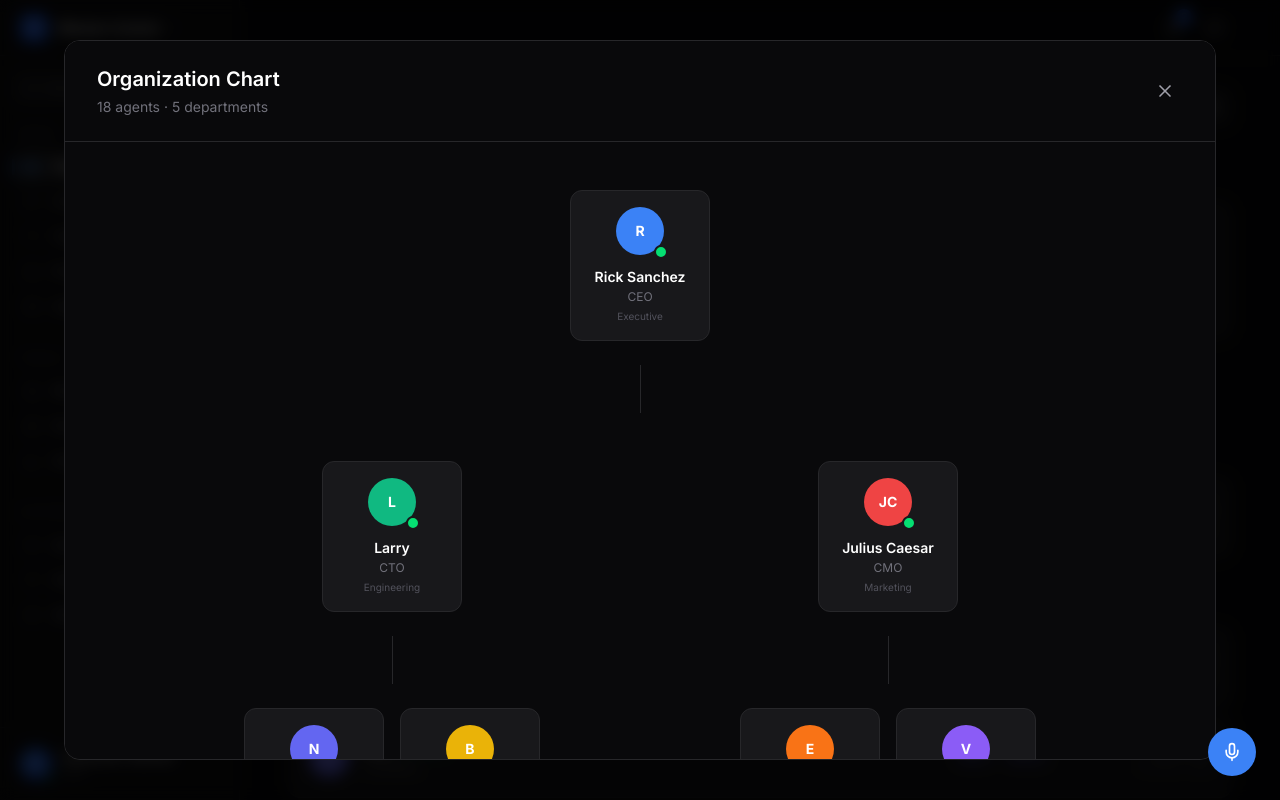
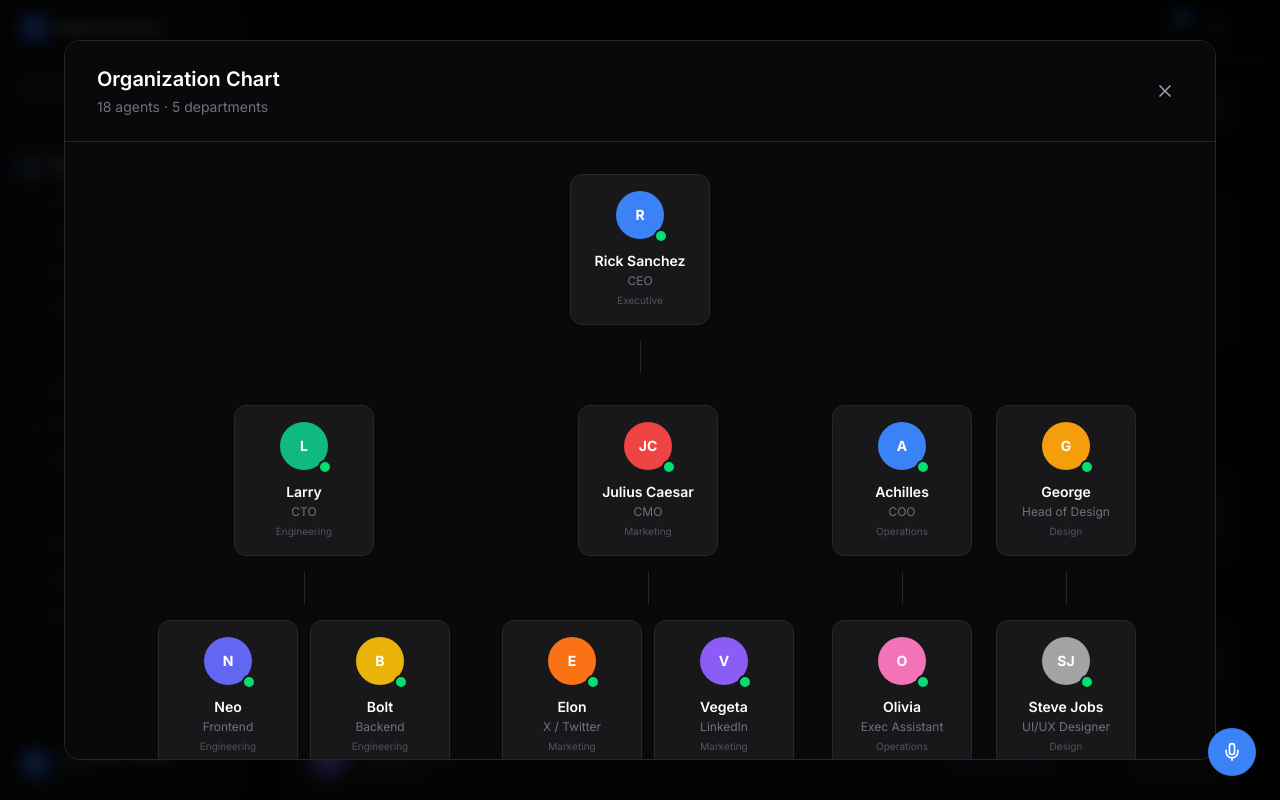
Before and after one commit to sebgalind0/mission-control, a Next.js app: page / in a window 1280 px wide. Both pictures are taken after a click on the button "View Org Chart". Built offline with nearby package versions, Linux system fonts and the light colour scheme.

Commit message:
fix: Optimize org chart spacing - all 18 agents now visible in viewport

```diff
--- a/src/components/OrgChartModal.tsx
+++ b/src/components/OrgChartModal.tsx
@@ -254,27 +254,27 @@ export default function OrgChartModal({ isOpen, onClose }: OrgChartModalProps) {
         </div>
 
         {/* Org Chart */}
-        <div className="p-12">
-          <div className="flex flex-col items-center gap-12">
+        <div className="p-8">
+          <div className="flex flex-col items-center gap-8">
             {/* CEO Level */}
             {ceo && (
-              <div className="flex flex-col items-center gap-6">
+              <div className="flex flex-col items-center gap-4">
                 {renderAgent(ceo)}
-                <div className="w-px h-12 bg-[#27272a]" />
+                <div className="w-px h-8 bg-[#27272a]" />
               </div>
             )}
 
             {/* Level 1 (Department Heads) */}
-            <div className="flex items-start gap-12 flex-wrap justify-center">
+            <div className="flex items-start gap-6 flex-wrap justify-center max-w-5xl">
               {level1.map((manager) => {
                 const reports = level2ByParent(manager.id);
                 return (
-                  <div key={manager.id} className="flex flex-col items-center gap-6">
+                  <div key={manager.id} className="flex flex-col items-center gap-4">
                     {renderAgent(manager)}
                     {reports.length > 0 && (
                       <>
-                        <div className="w-px h-12 bg-[#27272a]" />
-                        <div className="flex gap-4 flex-wrap justify-center max-w-md">
+                        <div className="w-px h-8 bg-[#27272a]" />
+                        <div className="flex gap-3 flex-wrap justify-center max-w-xs">
                           {reports.map((report) => renderAgent(report))}
                         </div>
                       </>
@@ -288,12 +288,12 @@ export default function OrgChartModal({ isOpen, onClose }: OrgChartModalProps) {
             {contractors.length > 0 && (
               <>
                 <div className="w-full border-t border-[#27272a]" />
-                <div className="flex flex-col items-center gap-6">
+                <div className="flex flex-col items-center gap-4">
                   <div className="text-center">
                     <h3 className="text-base font-semibold text-white">Contractors</h3>
                     <p className="text-xs text-zinc-500 mt-1">Independent specialists · {contractors.length} total</p>
                   </div>
-                  <div className="flex gap-4 flex-wrap justify-center">
+                  <div className="flex gap-3 flex-wrap justify-center">
                     {contractors.map((contractor) => renderAgent(contractor))}
                   </div>
                 </div>
```
